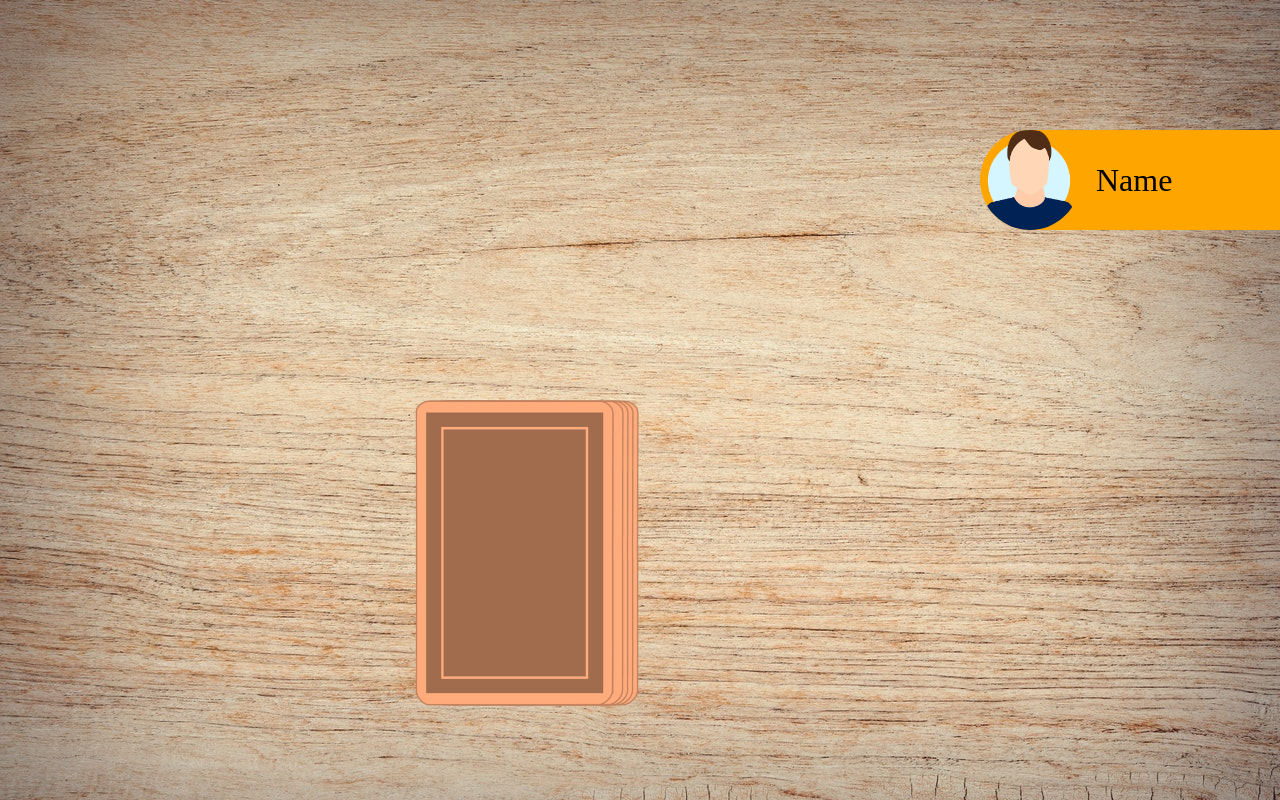
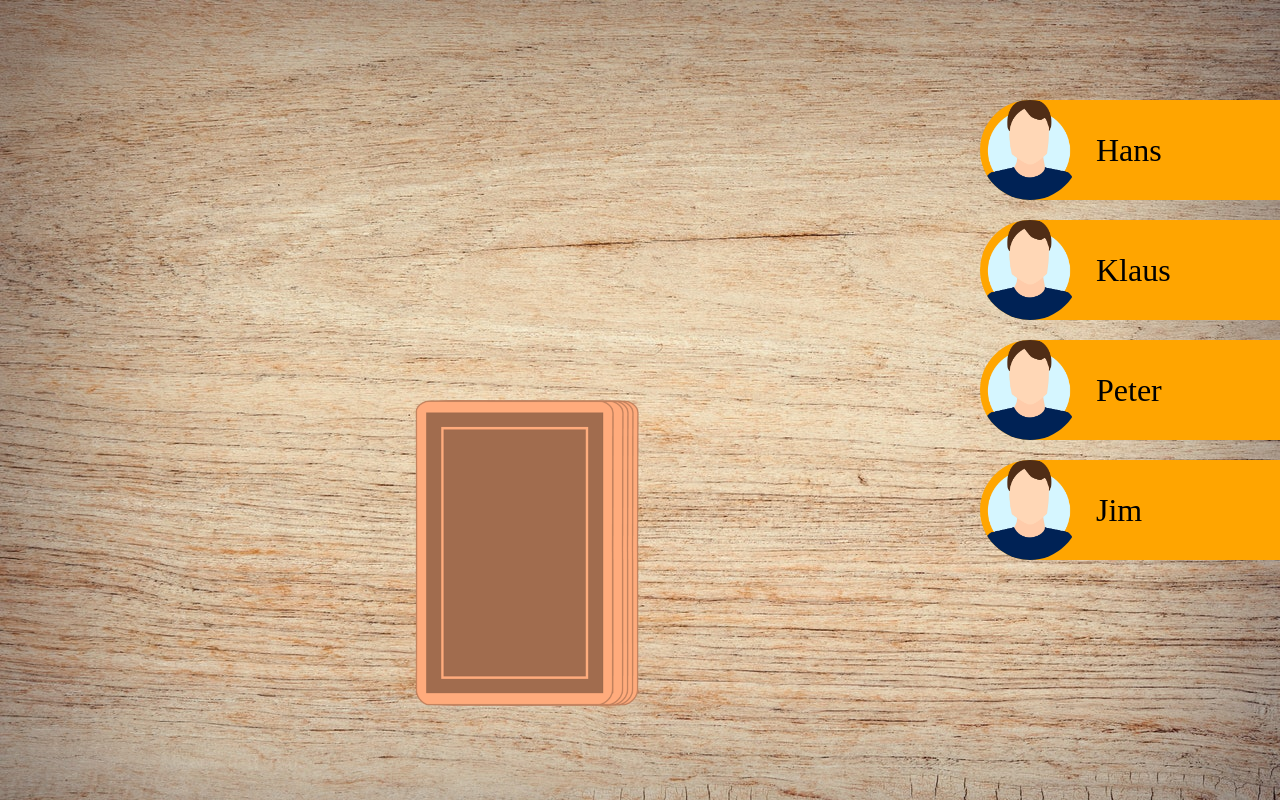
Before and after one commit to Zwogli/RingOfFire, an Angular app: page /game in a window 1280 px wide. Built offline with nearby package versions, Linux system fonts and the light colour scheme.

Commit message:
add show more player

```diff
--- a/src/app/game/game.component.html
+++ b/src/app/game/game.component.html
@@ -1,4 +1,10 @@
-<app-player style="top: 130px;" class="player-position"></app-player>
+<app-player
+  *ngFor="let player of game.players; let i = index;"
+  [ngStyle]="{ 'top.px': 100 + (i * 120) }"
+  [name]= "player"
+  style="top: 130px"
+  class="player-position"
+></app-player>
 
 <div class="field">
   <div class="card-stack">
@@ -8,8 +14,8 @@
       ngfor = for-loop, c = Variable, [] = array => Repeat 5x img-Tag
     -->
     <img
-      [ngStyle]="{ 'right.px': i * 5 }"
-      *ngFor="let c of [0, 1, 2, 3]; let i = index"
+    *ngFor="let c of [0, 1, 2, 3]; let i = index"
+    [ngStyle]="{ 'right.px': i * 5 }"
       src="/assets/img/cards/card_cover.png"
       alt="card-cover"
     />
--- a/src/app/player/player.component.html
+++ b/src/app/player/player.component.html
@@ -1,4 +1,4 @@
 <div class="player">
   <img src="/assets/img/profile/1.webp" alt="profile">
-  <span>Name</span>
+  <span>{{ name }}</span>
 </div>
--- a/src/app/player/player.component.ts
+++ b/src/app/player/player.component.ts
@@ -1,4 +1,4 @@
-import { Component } from '@angular/core';
+import { Component, Input } from '@angular/core';
 
 @Component({
   selector: 'app-player',
@@ -6,5 +6,6 @@
   styleUrls: ['./player.component.scss']
 })
 export class PlayerComponent {
+@Input() name;
 
 }
--- a/src/models/game.ts
+++ b/src/models/game.ts
@@ -1,5 +1,5 @@
 export class Game {
-  public players: string[] = []; // variable : validation, string[] = string typ of array
+  public players: string[] = ['Hans', 'Klaus', 'Peter', 'Jim']; // variable : validation, string[] = string typ of array
   public stack: string[] = [];
   public playedCard: string[] = [];
   public currentPlayer: number = 0;
```
